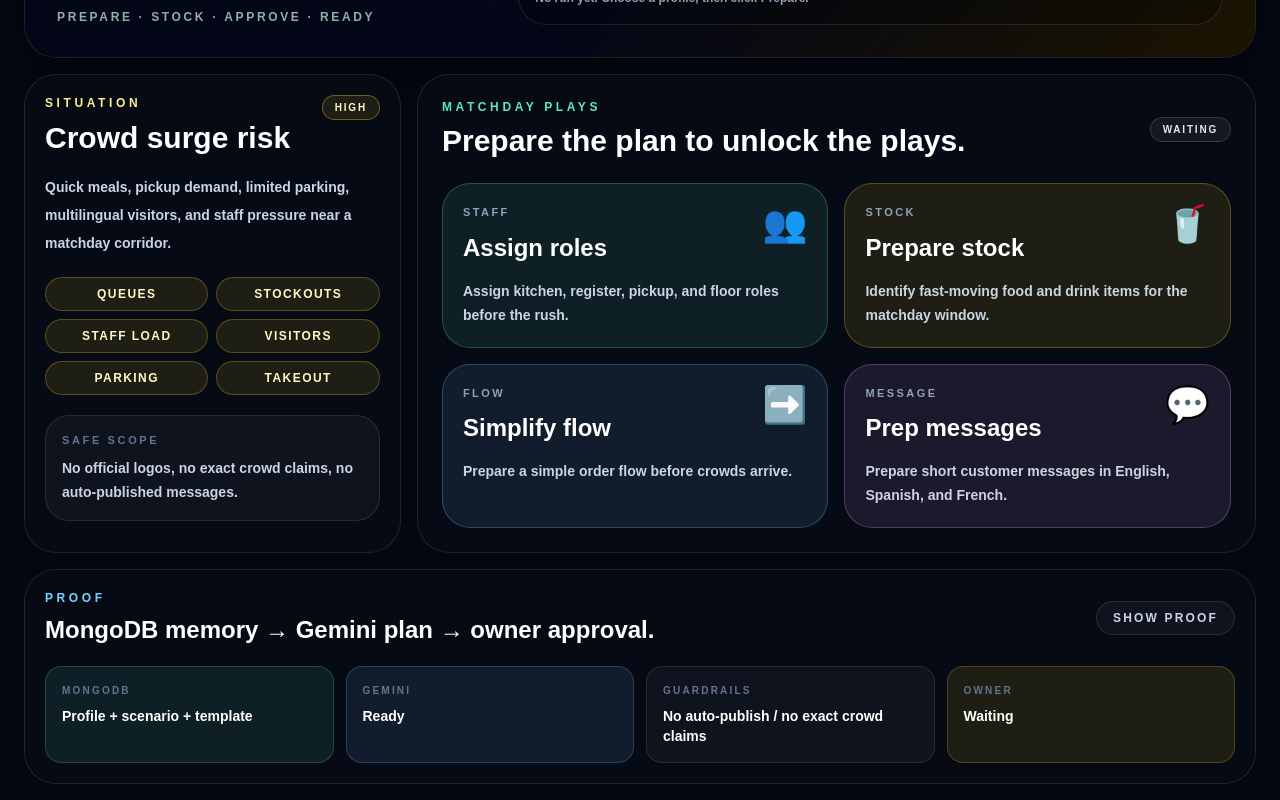
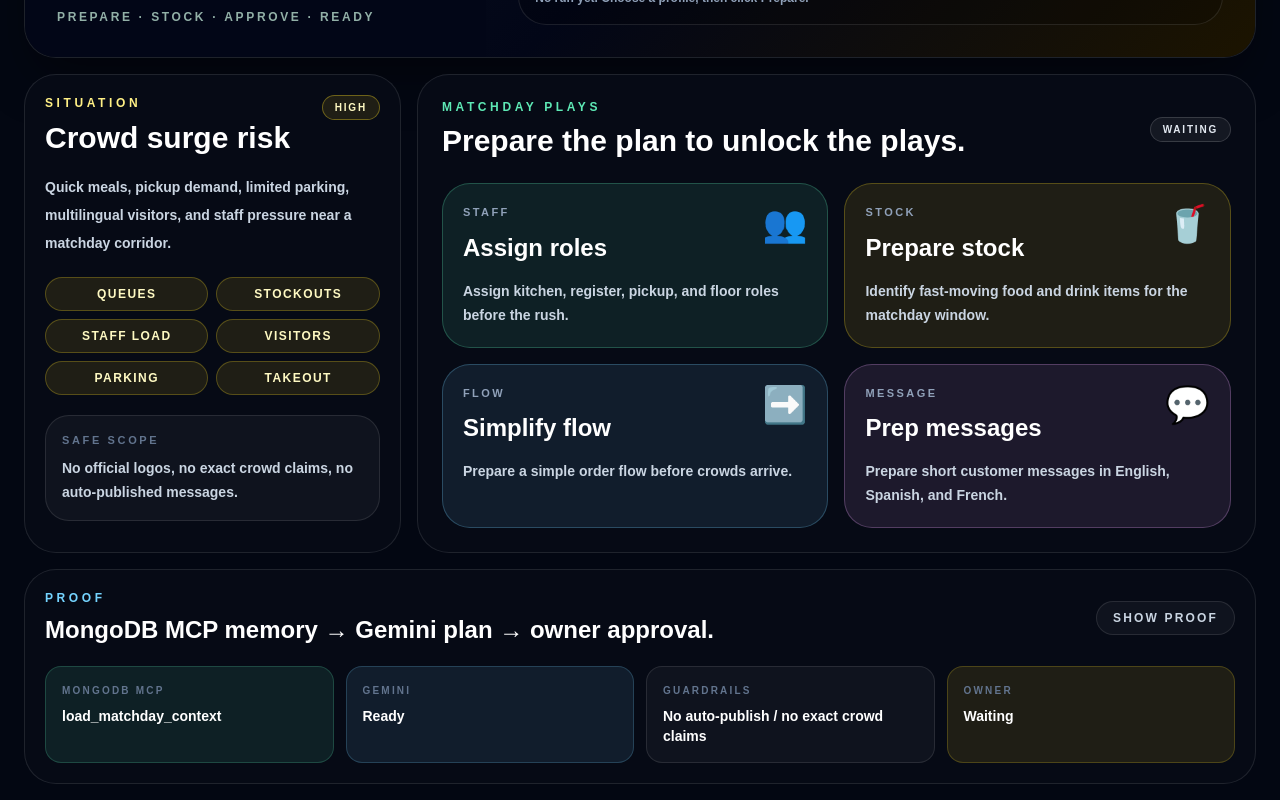
Before and after one commit to mneang/matchday-surge-agent, a Next.js app: page / in a window 1280 px wide. Shown: the part 825-1625 px from the top of the page. Built offline with nearby package versions, Linux system fonts and the light colour scheme.

Commit message:
Show MongoDB MCP proof in app UI

```diff
--- a/src/app/page.tsx
+++ b/src/app/page.tsx
@@ -977,7 +977,7 @@ export default function Home() {
                 Proof
               </p>
               <h2 className="mt-2 text-2xl font-black">
-                MongoDB memory → Gemini plan → owner approval.
+                MongoDB MCP memory → Gemini plan → owner approval.
               </h2>
             </div>
             <button
@@ -989,7 +989,7 @@ export default function Home() {
           </div>
 
           <div className="mt-5 grid gap-3 md:grid-cols-4">
-            <ProofMini label="MongoDB" value="Profile + scenario + template" tone="green" />
+            <ProofMini label="MongoDB MCP" value="load_matchday_context" tone="green" />
             <ProofMini
               label="Gemini"
               value={planResult?.mode === "gemini_live" ? "Live planning" : "Ready"}
```
